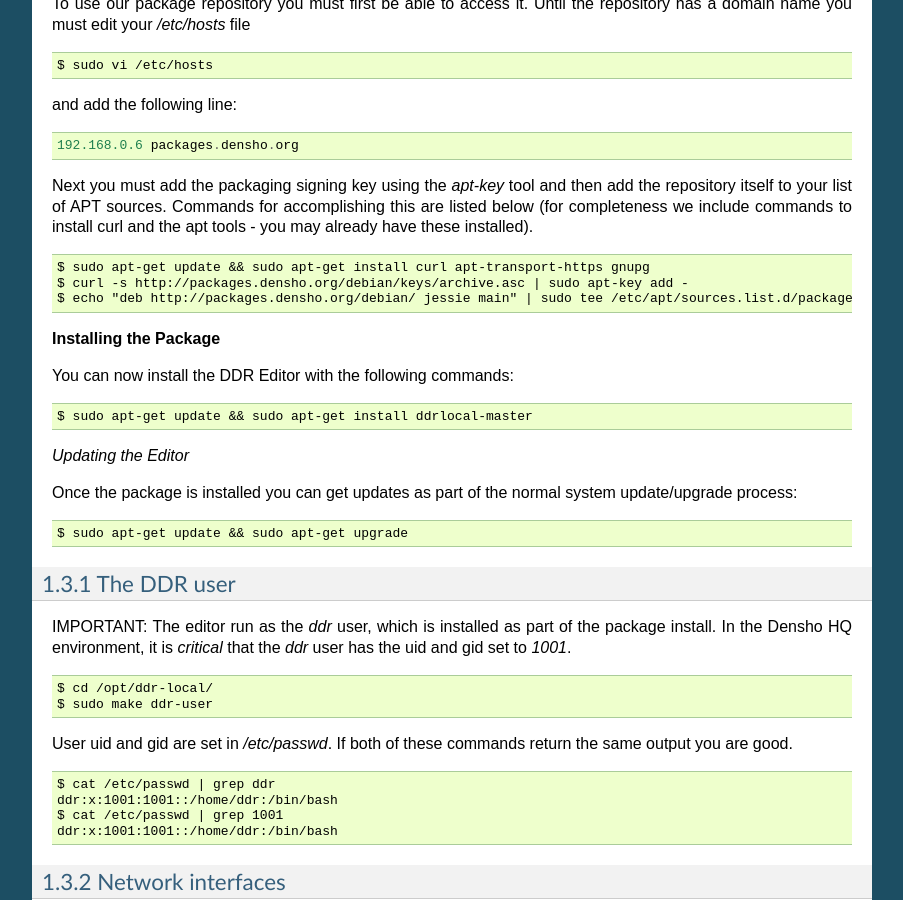
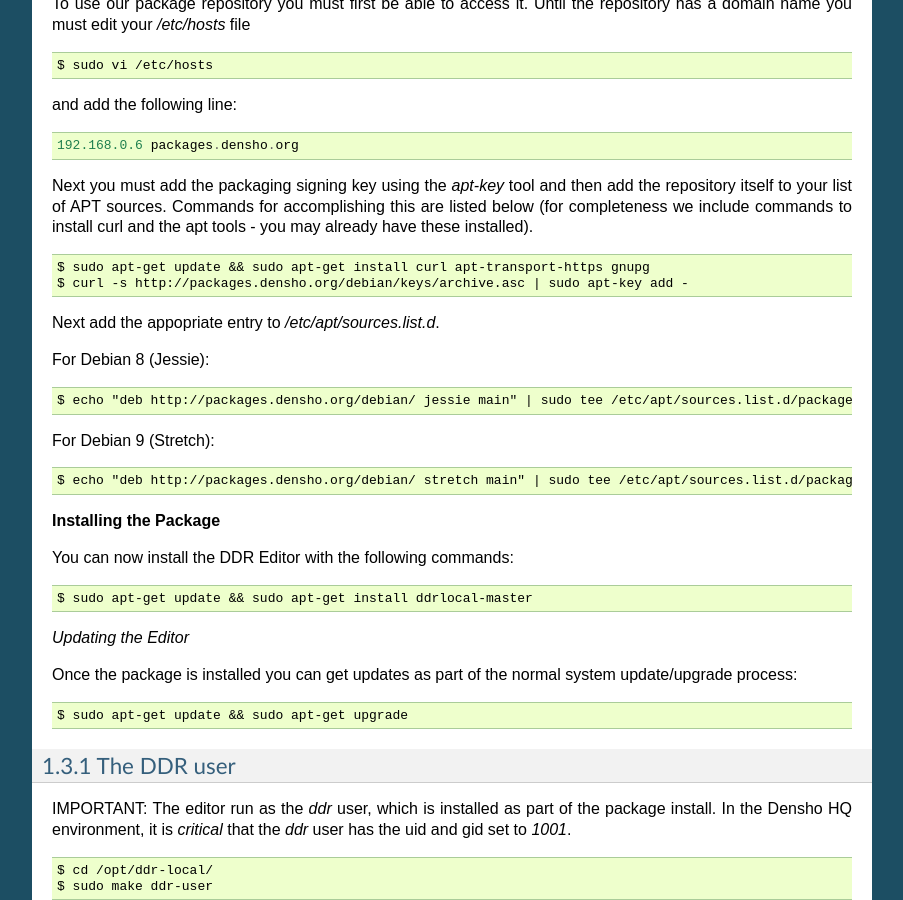
Before and after one commit to denshoproject/ddr-manual, a Sphinx documentation site: the page built from source/admins/workstations/create-workstation-vm.rst, in a window 1280 px wide and 900 px high, scrolled down 5962 px. Shown: the whole window, without its empty margins (198-1101 px from the left). Built offline with Sphinx 7.4.7, drawn with Linux system fonts in a browser that asks for light colours.

Commit message:
create-workstation-vm: Appropriate sources.list entry for distro

```diff
--- a/source/admins/workstations/create-workstation-vm.rst
+++ b/source/admins/workstations/create-workstation-vm.rst
@@ -328,7 +328,16 @@
 ::
     $ sudo apt-get update && sudo apt-get install curl apt-transport-https gnupg
     $ curl -s http://packages.densho.org/debian/keys/archive.asc | sudo apt-key add -
+
+Next add the appopriate entry to `/etc/apt/sources.list.d`.
+
+For Debian 8 (Jessie):
+::
     $ echo "deb http://packages.densho.org/debian/ jessie main" | sudo tee /etc/apt/sources.list.d/packages_densho_org_debian.list
+
+For Debian 9 (Stretch):
+::
+    $ echo "deb http://packages.densho.org/debian/ stretch main" | sudo tee /etc/apt/sources.list.d/packages_densho_org_debian.list
 
 **Installing the Package**
 
```
